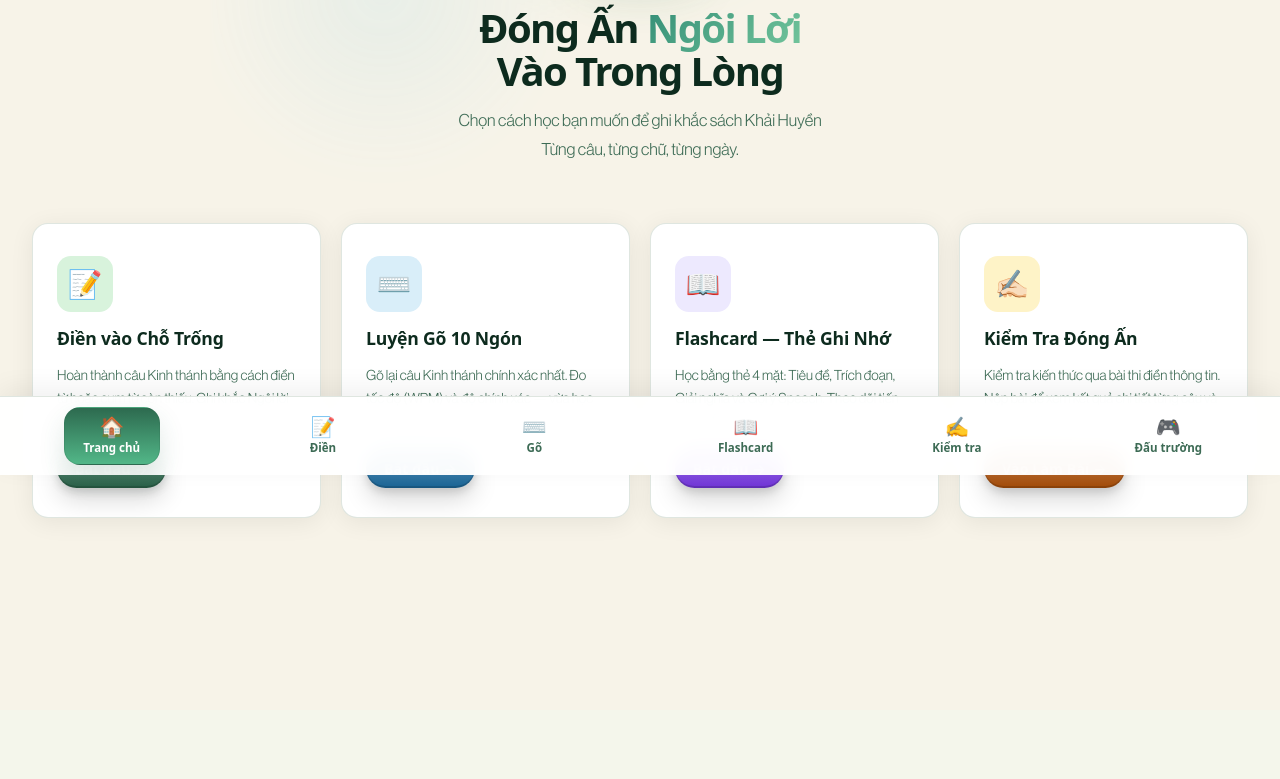
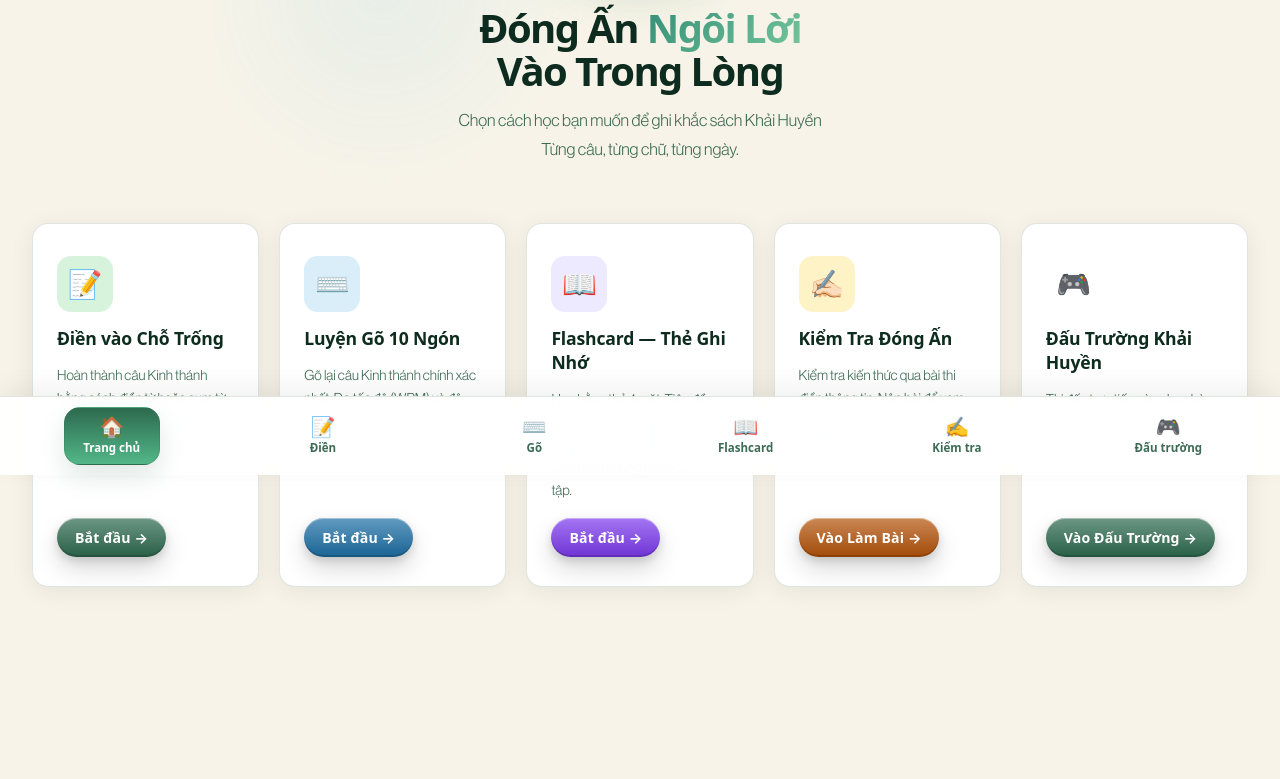
Before and after one commit to NHD-2312599/AlwaysStayHydrated, a Flask app: page /home in a window 1280 px wide. Shown: the part 325-1104 px from the top of the page. Before the commit the page ends 845 px from the top, so only its background shows below. Run offline with Flask 3, Linux system fonts and the light colour scheme; the visitor is signed in with stand-in values (Sample User, id 1); some web fonts are replaced.

Commit message:
Add multiplayer mode card to home

```diff
--- a/templates/index.html
+++ b/templates/index.html
@@ -189,7 +189,7 @@
     /* ── HOME: Mode cards ── */
     .mode-selector {
       display: grid;
-      grid-template-columns: repeat(auto-fit, minmax(260px, 1fr));
+      grid-template-columns: repeat(5, minmax(0, 1fr));
       gap: 20px;
     }
     .mode-card {
@@ -291,7 +291,7 @@
 
     .mode-selector {
       display: grid;
-      grid-template-columns: repeat(auto-fit, minmax(260px, 1fr));
+      grid-template-columns: repeat(5, minmax(0, 1fr));
       gap: 20px;
     }
     .mode-card {
@@ -1035,6 +1035,14 @@
           <h3>Kiểm Tra Đóng Ấn</h3>
           <p>Kiểm tra kiến thức qua bài thi điền thông tin. Nộp bài để xem kết quả chi tiết từng câu và theo dõi tiến bộ.</p>
           <button class="mode-card-btn">Vào Làm Bài →</button>
+        </div>
+
+        <!-- Mode 5: Đấu trường Khải Huyền -->
+        <div class="mode-card" onclick="window.location.href='/multiplayer'">
+          <div class="mode-card-icon">🎮</div>
+          <h3>Đấu Trường Khải Huyền</h3>
+          <p>Thi đấu trực tiếp cùng bạn bè bằng những câu hỏi Khải Huyền và cùng xem bảng xếp hạng.</p>
+          <button class="mode-card-btn">Vào Đấu Trường →</button>
         </div>
       </div>
     </div>
```
